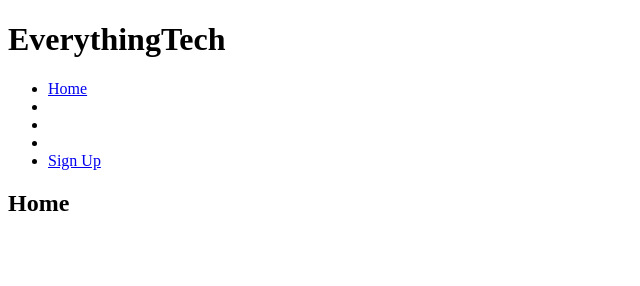
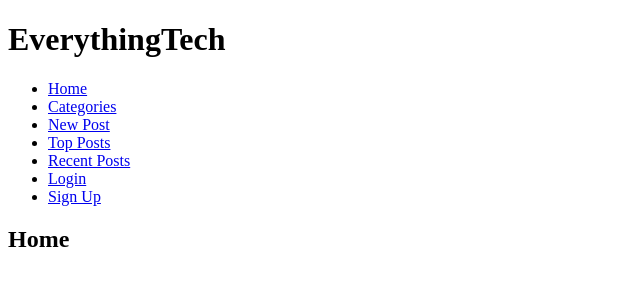
Before and after one commit to LucasRangfeldt/redesigned-train, a plain HTML site: page index.html in a window 1280 px wide. Shown: the whole page, without its empty margins (0-640 px from the left). Drawn offline with Linux system fonts and the light colour scheme.

Commit message:
add navbar structure

```diff
--- a/index.html
+++ b/index.html
@@ -11,9 +11,11 @@
                 <nav>
                     <ul>
                         <li><a href="#">Home</a></li>
-                    <li><a href="#"></a></li>
-                    <li><a href="#"></a></li>
-                    <li><a href="#"></a></li>
+                        <li><a href="#">Categories</a></li>
+                        <li><a href="#">New Post</a></li>
+                        <li><a href="#">Top Posts</a></li>
+                        <li><a href="#">Recent Posts</a></li>
+                        <li><a href="#" id="login">Login</a></li>
                         <li><a href="#" id="signup">Sign Up</a></li>
                     </ul>
                 </nav>
@@ -38,9 +40,6 @@
 
 
         </section>
-        <section>
-
-
     </div>
 
     <footer></footer>
```
Lines whose indentation alone changed are shown as unchanged.
